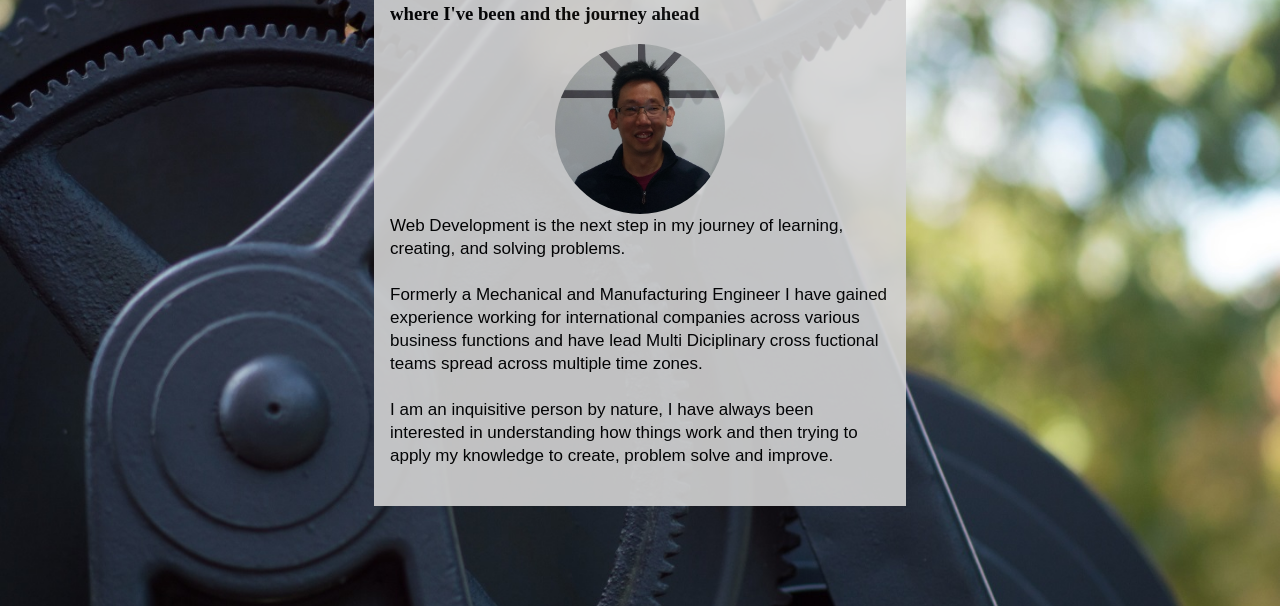
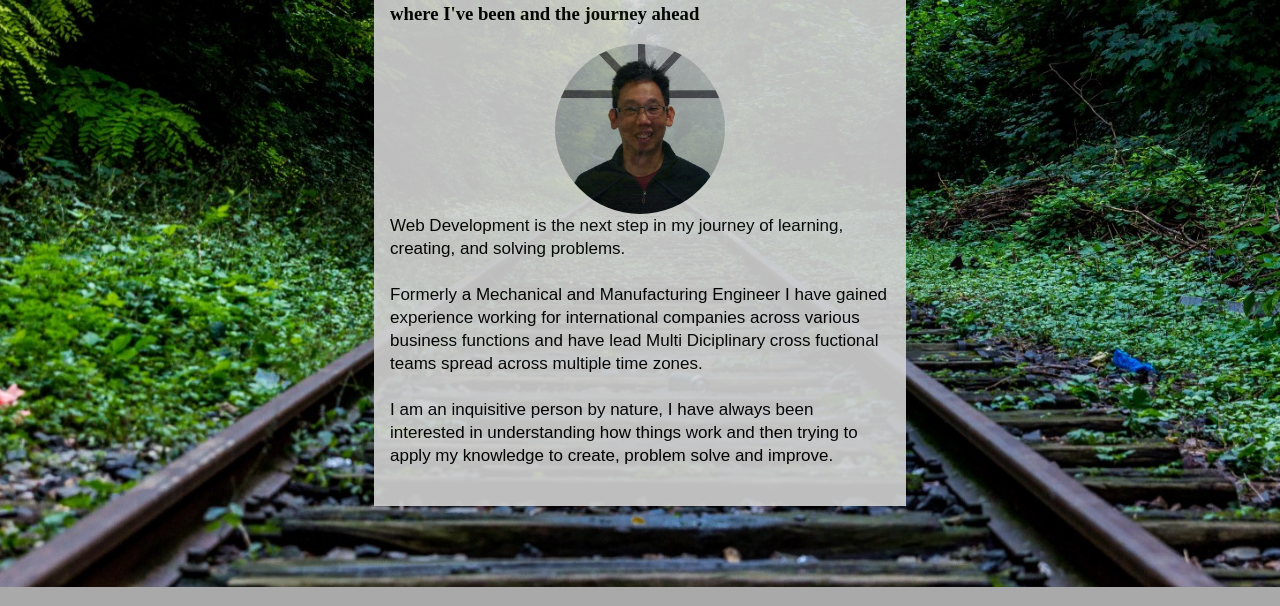
Before and after one commit to byronchu/byronchu.github.io, a plain HTML site: page about.html in a window 1280 px wide. Shown: the part 194-800 px from the top of the page. Drawn offline with Linux system fonts and the light colour scheme; a web font is replaced by a local one.

Commit message:
minor update
fixed error in about.html

```diff
--- a/about.html
+++ b/about.html
@@ -48,9 +48,8 @@
   </nav>
 </header>
 
+<body class="aboutpage">
 
-
-  <!-- <div class="site-wrap"> -->
      <div class="about">
         <h1>About</h1>
         <h3>where I've been and the journey ahead </h3>
```
